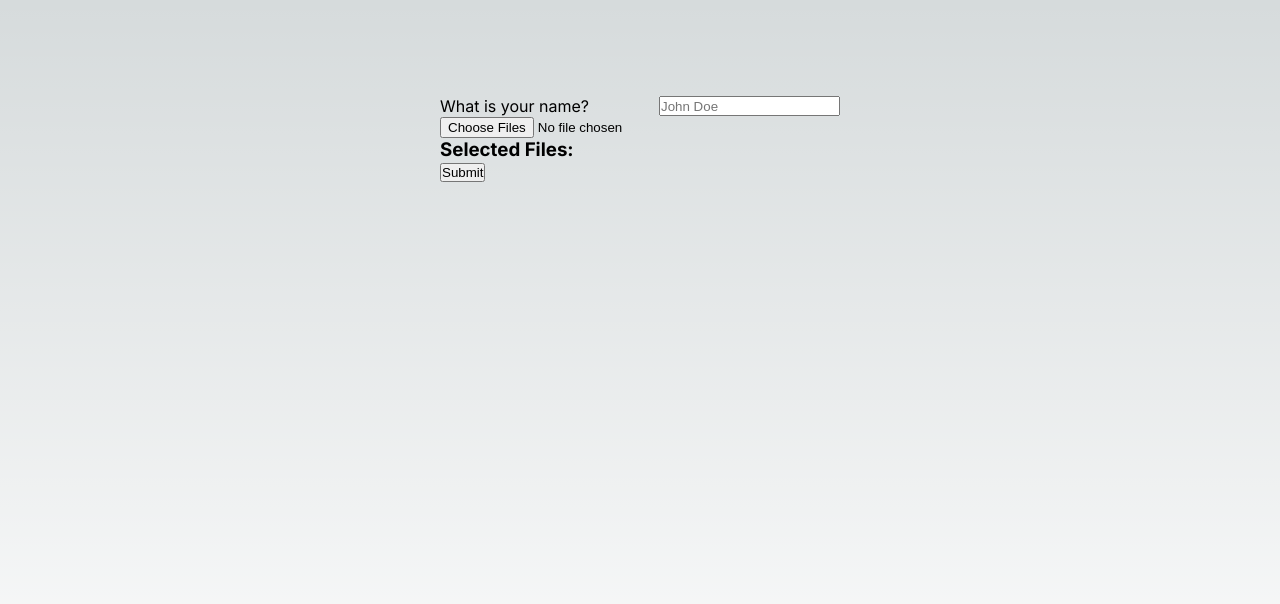
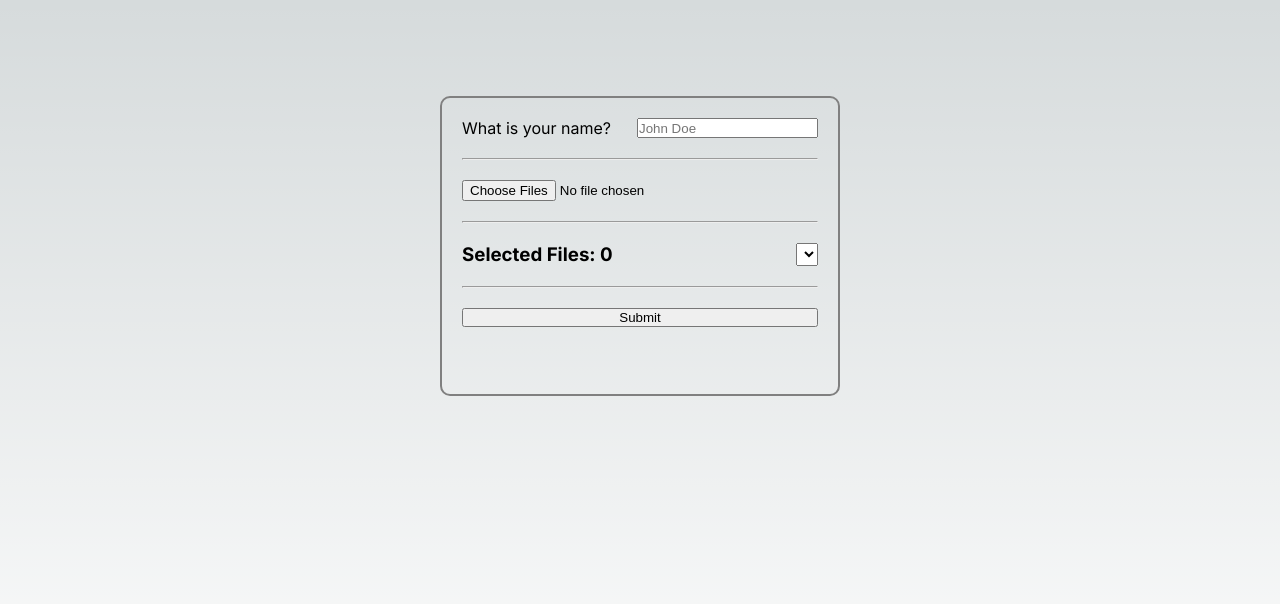
Before and after one commit to Beth-Kavod/-Xodus-Archive, a Next.js app: page / in a window 1280 px wide. Shown: the top 604 px of the page. Built offline with nearby package versions, Linux system fonts and the light colour scheme.

Commit message:
Added CSS

```diff
--- /dev/null
+++ b/app/components/DisplayImages.tsx
@@ -0,0 +1,63 @@
+"use client"
+import Image from 'next/image'
+import { useState } from 'react'
+
+interface Props {
+  params: {
+    selectedFiles: any
+    setSelectedFiles: any
+  }
+}
+
+interface File extends MediaSource {
+  name: string
+}
+
+export default function DisplayImages({ params }: Props) {
+  const { selectedFiles, setSelectedFiles } = params
+  console.log(selectedFiles)
+  const [pickedFile, setPickedFile] = useState<File>({} as File)
+
+  function removeFile() {
+    setPickedFile({} as File)
+    setSelectedFiles((prev: File[]) => {
+      const newFiles = prev.filter((file: File) => file.name !== pickedFile.name)
+      return newFiles
+    })
+  }
+
+  return (
+    <div style={{ width: "100%"}}>
+      <div style={{ width: "100%", display: 'flex', justifyContent: 'space-between'}}>
+        <h3>Selected Files: {selectedFiles.length}</h3>
+        <select>
+          {selectedFiles.map((file: File, index: any) => (
+            <option key={index} onClick={() => setPickedFile(file)}>{file.name}</option>
+          ))}
+        </select>
+      </div>
+      { pickedFile.name &&
+        <>
+          <br />
+          <Image
+            src={URL.createObjectURL(pickedFile)}
+            alt={`Selected file`}
+            width="0"
+            height="0"
+            sizes="100vw"
+            style={{ width: '100%', height: 'auto' }}
+          />
+          <button onClick={removeFile}>Remove</button>
+        </>
+      }
+    </div>
+  )
+}
+
+{/* <Image
+            key={index}
+            width={400}
+            height={400}
+            src={URL.createObjectURL(file)}
+            alt={`Selected file ${index + 1}`}
+          /> */}
--- /dev/null
+++ b/app/components/SelectImages.tsx
@@ -0,0 +1,23 @@
+interface Props {
+  params: {
+    selectedFiles: any
+    setSelectedFiles: any
+  }
+}
+
+export default function UploadImages({ params }: Props) {
+  const { selectedFiles, setSelectedFiles } = params
+
+  const handleFileChange = (event: { target: { files: any; }; }) => {
+    setSelectedFiles([...selectedFiles, ...event.target.files]);
+  };
+
+  return (
+    <input
+      type="file"
+      onChange={handleFileChange}
+      accept='image/*, video/*'
+      multiple
+    />
+  );
+}
--- a/app/components/UploadImages.tsx
+++ /dev/null
@@ -1,38 +0,0 @@
-"use client"
-import { useState, useEffect, Key } from 'react';
-import Image from 'next/image'
-
-interface Props {
-  params: {
-    selectedFiles: any
-    setSelectedFiles: any
-  }
-}
-
-export default function UploadImages({ params }: Props) {
-  const { selectedFiles, setSelectedFiles } = params
-
-  const handleFileChange = (event: { target: { files: any; }; }) => {
-    setSelectedFiles([...selectedFiles, ...event.target.files]);
-  };
-
-  return (
-    <div>
-      <input type="file" multiple onChange={handleFileChange} accept='image/*, video/*'/>
-      <div>
-        <h3>Selected Files:</h3>
-        <ul>
-          {selectedFiles.map((file: Blob | MediaSource, index: any) => (
-            <Image
-              key={index}
-              width={100}
-              height={100}
-              src={URL.createObjectURL(file)}
-              alt={`Selected file ${index + 1}`}
-            />
-          ))}
-        </ul>
-      </div>
-    </div>
-  );
-}
--- a/app/page.module.css
+++ b/app/page.module.css
@@ -5,10 +5,22 @@
   align-items: center;
   padding: 6rem;
   min-height: 100vh;
+  gap: 40px;
+}
+
+.form {
+  display: flex;
+  flex-direction: column;
+  gap: 20px;
+  width: 400px;
+  min-height: 300px;
+  border: 2px solid gray;
+  box-sizing: border-box;
+  padding: 20px;
+  border-radius: 10px;
 }
 
 .formGroup {
   display: flex;
-  width: 400px;
   justify-content: space-between;
 }
--- a/app/page.tsx
+++ b/app/page.tsx
@@ -1,21 +1,43 @@
 "use client"
 import Image from "next/image";
 import styles from "./page.module.css";
-import UploadImages from "./components/UploadImages";
+import SelectImages from "./components/SelectImages";
+import DisplayImages from "./components/DisplayImages";
 import { useState, useEffect } from 'react'
 
 export default function Home() {
   const [selectedFiles, setSelectedFiles] = useState<any>([]);
+  const [name, setName] = useState<any>('');
+
+  function validateForm() {
+    if (!name) {
+      alert('Please enter your name')
+      return false
+    }
+
+    if (!selectedFiles.length) {
+      alert('Please select at least one file')
+      return false
+    }
+
+    return true
+  }
 
   const handleUpload = async (event: any) => {
     event.preventDefault()
+
+    if (!validateForm()) return
+
     try {
       const formData = new FormData();
       selectedFiles.forEach((file: string | Blob, index: any) => {
         formData.append(`file`, file);
       });
 
+      formData.append('name', name);
+
       // Send the files to the server
+
       const response = await fetch('./api/upload', {
         method: 'POST',
         body: formData
@@ -28,12 +50,20 @@ export default function Home() {
   };
   return (
     <main className={styles.main}>
-      <form action="" onSubmit={(event) =>  handleUpload(event)}>
+      <form action="" onSubmit={(event) => handleUpload(event)} className={styles.form}>
         <div className={styles.formGroup}>
           <label htmlFor="name">What is your name?</label>
-          <input type="text" placeholder="John Doe"/>
+          <input type="text" placeholder="John Doe" onChange={(e) => setName(e.target.value)}/>
         </div>
-        <UploadImages params={{ selectedFiles, setSelectedFiles}} />
+        <hr />
+        <div className={styles.formGroup}>
+          <SelectImages params={{ selectedFiles, setSelectedFiles}} />
+        </div>
+        <hr />
+        <div className={styles.formGroup}>
+          <DisplayImages params={{ selectedFiles, setSelectedFiles }} />
+        </div>
+        <hr />
         <button>Submit</button>
       </form>
     </main>
```
